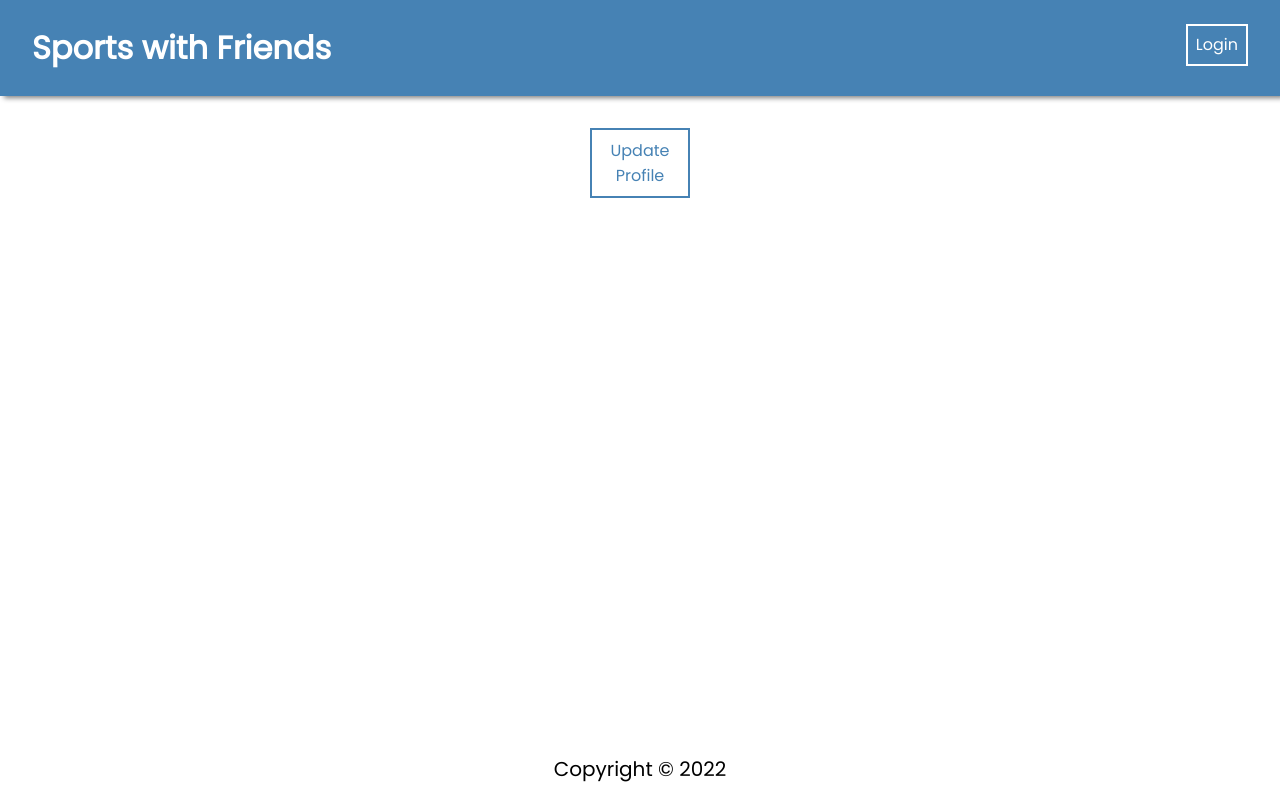
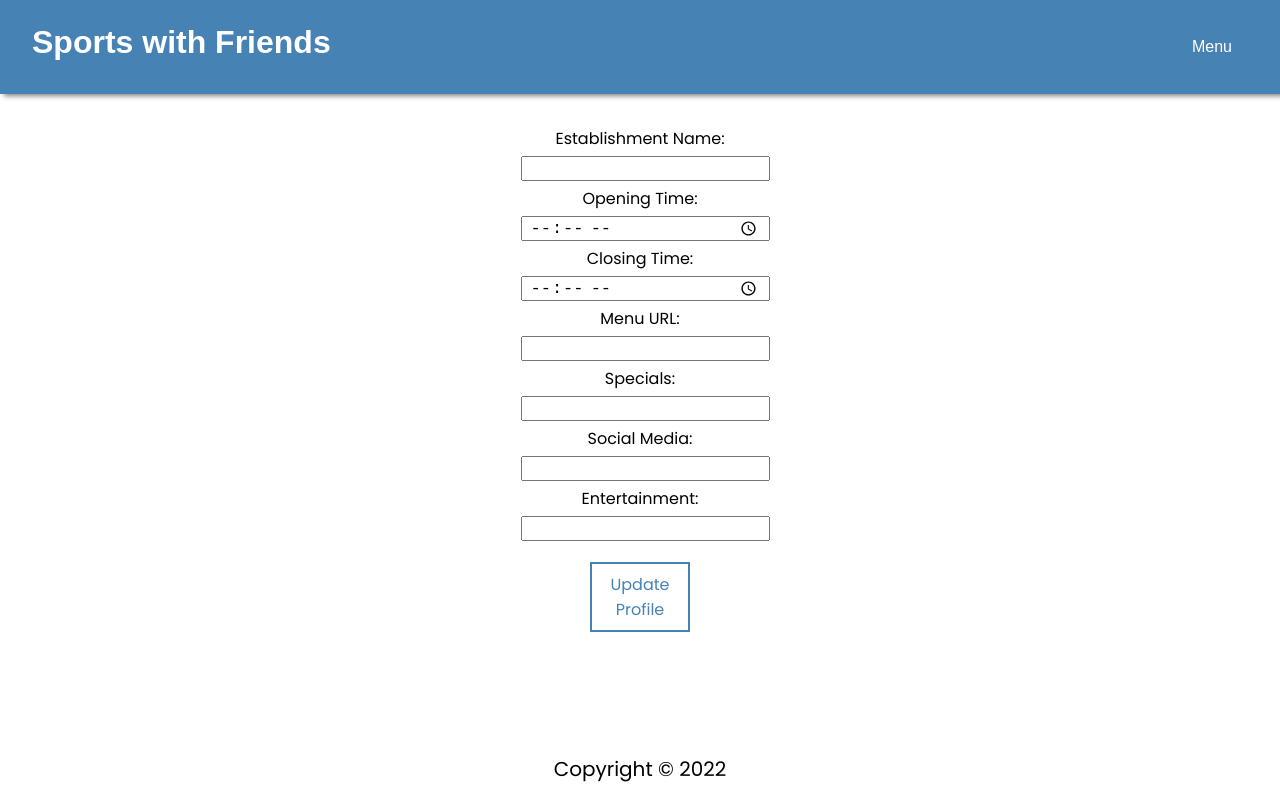
Before and after one commit to Backinblacker/Sports-With-Friends, a React (Create React App) app in the folder frontend/: page /establishment in a window 1280 px wide. Built offline with nearby package versions, Linux system fonts and the light colour scheme.

Commit message:
🐛 FIX: Can now update an establishment

```diff
--- a/frontend/src/components/NavBar/NavBar.css
+++ b/frontend/src/components/NavBar/NavBar.css
@@ -8,15 +8,7 @@ li {
   font-size: 1.25rem;
 }
 
-.navBar {
-  background: steelblue;
-  box-shadow: 4px 2px 5px gray;
-  color: white;
-  margin-bottom: 2rem;
-  padding: 1.5rem 2rem;
-}
-
-.navBar button {
+/* .navBar button {
   background: transparent;
   border: 2px solid white;
   color: white;
@@ -27,9 +19,83 @@ li {
   background: white;
   color: steelblue;
   cursor: pointer;
-}
+} */
 
 .brand {
   cursor: pointer;
   font-size: 2rem;
 }
+
+/* Navbar container */
+.navBar {
+  overflow: hidden;
+  background-color: steelblue;
+  font-family: Arial;
+  box-shadow: 4px 2px 5px gray;
+  color: white;
+  margin-bottom: 2rem;
+  padding: 1.5rem 2rem;
+}
+
+/* Links inside the navbar */
+.navbar a {
+  float: right;
+  font-size: 16px;
+  color: white;
+  text-align: center;
+  padding: 14px 16px;
+  text-decoration: none;
+}
+
+/* The dropdown container */
+.dropdown {
+  float: right;
+  overflow: hidden;
+}
+
+/* Dropdown button */
+.dropdown .dropbtn {
+  font-size: 16px;
+  border: none;
+  outline: none;
+  color: white;
+  padding: 14px 16px;
+  background-color: inherit;
+  font-family: inherit; /* Important for vertical align on mobile phones */
+  margin: 0;  /*Important for vertical align on mobile phones */
+}
+
+/* Add a red background color to navbar links on hover */
+.navbar a:hover, .dropdown:hover .dropbtn {
+  background-color: #C99C83 ;
+}
+
+/* Dropdown content (hidden by default) */
+.dropdown-content {
+  display: none;
+  position: absolute;
+  background-color: #f9f9f9;
+  min-width: 160px;
+  box-shadow: 0px 8px 16px 0px rgba(0,0,0,0.2);
+  z-index: 1;
+}
+
+/* Links inside the dropdown */
+.dropdown-content a {
+  float: none;
+  color: black;
+  padding: 12px 16px;
+  text-decoration: none;
+  display: block;
+  text-align: left;
+}
+
+/* Add a grey background color to dropdown links on hover */
+.dropdown-content a:hover {
+  background-color: #ddd;
+}
+
+/* Show the dropdown menu on hover */
+.dropdown:hover .dropdown-content {
+  display: block;
+}
--- a/frontend/src/components/NavBar/NavBar.jsx
+++ b/frontend/src/components/NavBar/NavBar.jsx
@@ -15,7 +15,14 @@ const Navbar = () => {
             <b>Sports with Friends</b>
           </Link>
         </li>
-        <li>
+        <li className="dropdown">
+          <button className="dropbtn">Menu
+            <i className="fa fa-caret-down"></i>
+          </button>
+          <div className="dropdown-content">
+            <Link to="/home">Home</Link>
+            <Link to="/${user_id}">User Profile</Link>
+            <Link to="/favorites">Favorites</Link>
           {/* If user is is_estab show establishment page */}
           {true ? (
             <Link to="/establishment" />
@@ -27,6 +34,7 @@ const Navbar = () => {
           ) : (
             <button onClick={() => navigate("/login")}>Login</button>
           )}
+          </div>
         </li>
       </ul>
     </div>
--- a/frontend/src/context/AuthContext.js
+++ b/frontend/src/context/AuthContext.js
@@ -73,7 +73,7 @@ export const AuthProvider = ({ children }) => {
         teams: registerData.teams
       };
       // need
-      let response = await axios.put(`${BASE_URL}/user/${user.id}`, finalData);
+      let response = await axios.put(`http://127.0.0.1:5000/api/user/${user.id}/`, finalData);
       if (response.status === 201) {
         console.log("Successful registration! Log in to access token");
         setIsServerError(false);
--- a/frontend/src/pages/EstablishmentPage/EstablishmentPage.jsx
+++ b/frontend/src/pages/EstablishmentPage/EstablishmentPage.jsx
@@ -8,12 +8,12 @@ const EstablishmentPage = () => {
     const auth = "Bearer " + token;
   const { registerEstablishmentUser } = useContext(AuthContext);
   const defaultValues = {
-    establishmentName: "",
-    openingTime: "",
-    closingTime: "",
-    menuUrl: "",
+    establishment_name: "",
+    opening_time: "",
+    closing_time: "",
+    menu_url: "",
     specials: "",
-    socialMedia: "",
+    social_media: "",
     entertainment:"",
     teams:"",
   };
@@ -27,14 +27,13 @@ const EstablishmentPage = () => {
   return (
     <div className="container">
       <form className="form" onSubmit={handleSubmit}>
-        {formData.is_establishment && (
           <div>
             <label>
               Establishment Name:{" "}
               <input
                 type="text"
-                name="establishmentName"
-                value={formData.establishmentName}
+                name="establishment_name"
+                value={formData.establishment_name}
                 onChange={handleInputChange}
               />
             </label>
@@ -42,8 +41,8 @@ const EstablishmentPage = () => {
               Opening Time:{" "}
               <input
                 type="time"
-                name="openingTime"
-                value={formData.openingTime}
+                name="opening_time"
+                value={formData.opening_time}
                 onChange={handleInputChange}
               />
             </label>
@@ -51,8 +50,8 @@ const EstablishmentPage = () => {
               Closing Time:{" "}
               <input
                 type="time"
-                name="closingTime"
-                value={formData.closingTime}
+                name="closing_time"
+                value={formData.closing_time}
                 onChange={handleInputChange}
               />
             </label>
@@ -60,8 +59,8 @@ const EstablishmentPage = () => {
               Menu URL:{" "}
               <input
                 type="text"
-                name="menuUrl"
-                value={formData.menuUrl}
+                name="menu_url"
+                value={formData.menu_url}
                 onChange={handleInputChange}
               />
             </label>
@@ -78,8 +77,8 @@ const EstablishmentPage = () => {
               Social Media:{" "}
               <input
                 type="text"
-                name="socialMedia"
-                value={formData.socialMedia}
+                name="social_media"
+                value={formData.social_media}
                 onChange={handleInputChange}
               />
             </label>
@@ -93,7 +92,6 @@ const EstablishmentPage = () => {
               />
             </label>
             </div>
-        )}
         <button>Update Profile</button>
       </form>
     </div>
--- a/frontend/src/pages/SearchPage/SearchPage.jsx
+++ b/frontend/src/pages/SearchPage/SearchPage.jsx
@@ -16,7 +16,7 @@ const SearchPage = () => {
     //   );
       setSearchResults(response.data.items);
     } catch (error) {
-      console.log("Error in fetchBooks request", error);
+      console.log("Error in fetchEstablishments request", error);
     }
   };
   //Hint: Use PostMan to confirm URL structure
```
Also changed, not shown: 2 other files (tests, documents, lock files or other folders).
